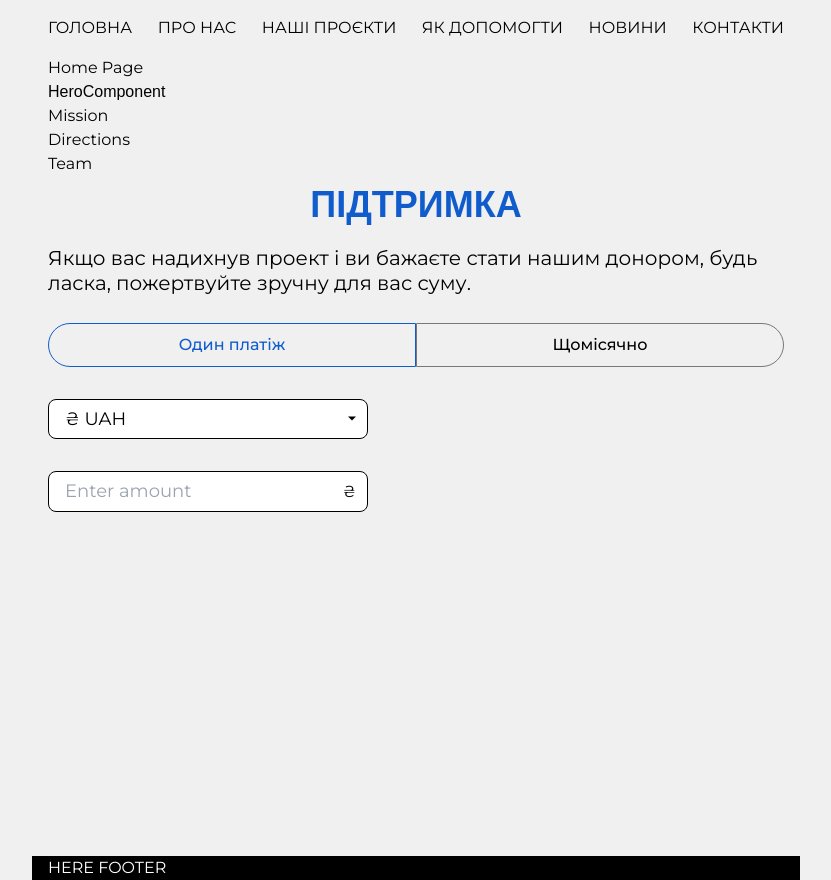
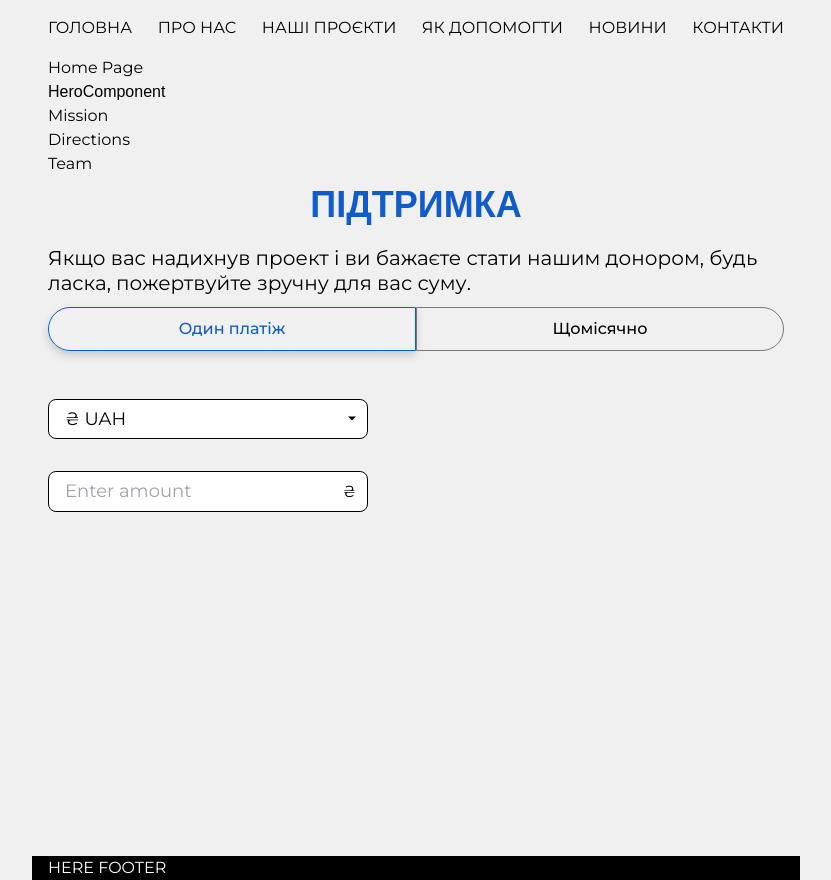
Before and after one commit to baza-trainee/peaceful-warrior-foundation, a Next.js app: page / in a window 1280 px wide. Shown: the whole page, without its empty margins (224-1055 px from the left). Built offline with nearby package versions, Linux system fonts and the light colour scheme; a web font is replaced by a local one.

Commit message:
style active subscriptionOptions div

```diff
--- a/src/sections/about/SupportUs/SupportUs.tsx
+++ b/src/sections/about/SupportUs/SupportUs.tsx
@@ -63,16 +63,16 @@ const SupportUs = ({}: SupportUsProps) => {
               />
               <div
                 className={clsx(
-                  `flex h-11 w-full items-center justify-center border text-m font-medium hover:border focus:border-accent`,
+                  `mb-8 flex h-11 w-full items-center justify-center border text-m font-medium leading-[19.5px]`,
                   activeButton === option.value
-                    ? 'border-accent text-accent'
+                    ? 'border-accent text-accent shadow-btn-shadow'
                     : 'border-gray-form',
                   option.value === 'one_time'
-                    ? `rounded-bl-btn-radius rounded-tl-btn-radius`
-                    : `rounded-br-btn-radius rounded-tr-btn-radius`
+                    ? 'rounded-bl-btn-radius rounded-tl-btn-radius'
+                    : 'rounded-br-btn-radius rounded-tr-btn-radius'
                 )}
               >
-                {option.label}
+                <p>{option.label}</p>
               </div>
             </label>
           ))}
@@ -128,3 +128,4 @@ export default SupportUs;
 //                     ? 'border-accent text-accent'
 //                     : 'border-gray-form'
 //                 }`}
+// hover:border-accent focus:border-accent
```
